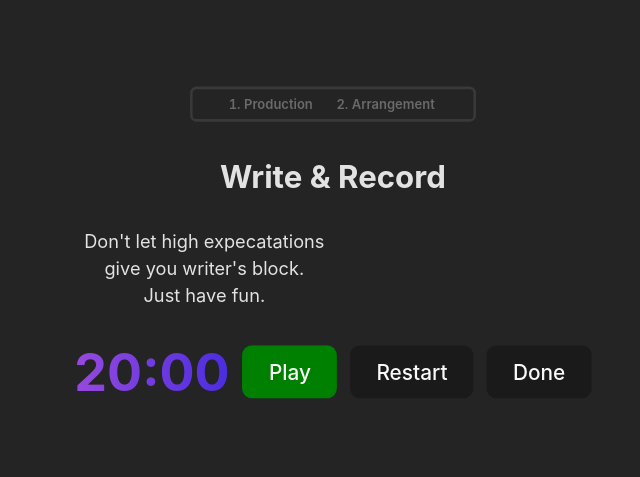
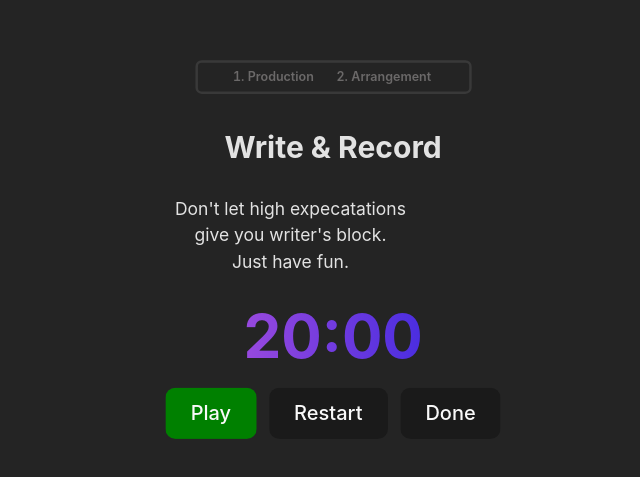
Before and after one commit to brianbaso/limited, a React (Create React App) app: page /vocals in a window 1280 px wide. Shown: the part 151-628 px from the top of the page, without its empty margins (307-947 px from the left). Built offline with nearby package versions, Linux system fonts and the light colour scheme; no server answers; sample sign-in values are in the browser's storage.

Commit message:
layout updates

```diff
--- a/src/components/Timer.js
+++ b/src/components/Timer.js
@@ -53,12 +53,13 @@ function Timer(props) {
     };
 
     return (
-      <div className="timer-container">
-        <div className="timer-controls">
+      <>
         <span className="timer-digits">
           {time.minutes.toString().padStart(2, '0')}:
           {time.seconds.toString().padStart(2, '0')}
         </span>
+        <div className="timer-container">
+          <div className="timer-controls">
             <button onClick={handlePlayPause} style={{ backgroundColor: buttonColor }}>
               {buttonText}
             </button>
@@ -72,6 +73,7 @@ function Timer(props) {
             </Link>
           </div>
         </div>
+      </>
     );
   }
 
--- a/src/index.css
+++ b/src/index.css
@@ -163,6 +163,7 @@ input {
 .timer-container {
   display: flex;
   padding-top: 5px;
+  justify-content: center;
 }
 
 .timer-controls {
@@ -173,7 +174,7 @@ input {
 }
 
 .timer-digits {
-  font-size: 2.5em;
+  font-size: 3em;
   font-weight: 700;
   background: linear-gradient(to right, rgb(152, 73, 222), rgba(74, 45, 224));
   -webkit-background-clip: text;
@@ -184,7 +185,7 @@ input {
 
 /* Global */
 .main-container {
-  transform: scale(1.3);
+  transform: scale(1.25);
 }
 
 .b-container {
@@ -387,6 +388,7 @@ hr.solid {
   gap: 8px;
   list-style-type: none;
   text-align: left;
+  padding-left: 0;
 }
 
 .track-list-item {
@@ -398,7 +400,6 @@ hr.solid {
   font-family: inherit;
   transition: border-color 0.25s;
   box-shadow: 1px 1px 1px 1px rgba(123, 135, 211, 0.3);
-
 }
 
 .harmony  {
```
Lines whose indentation alone changed are shown as unchanged.
